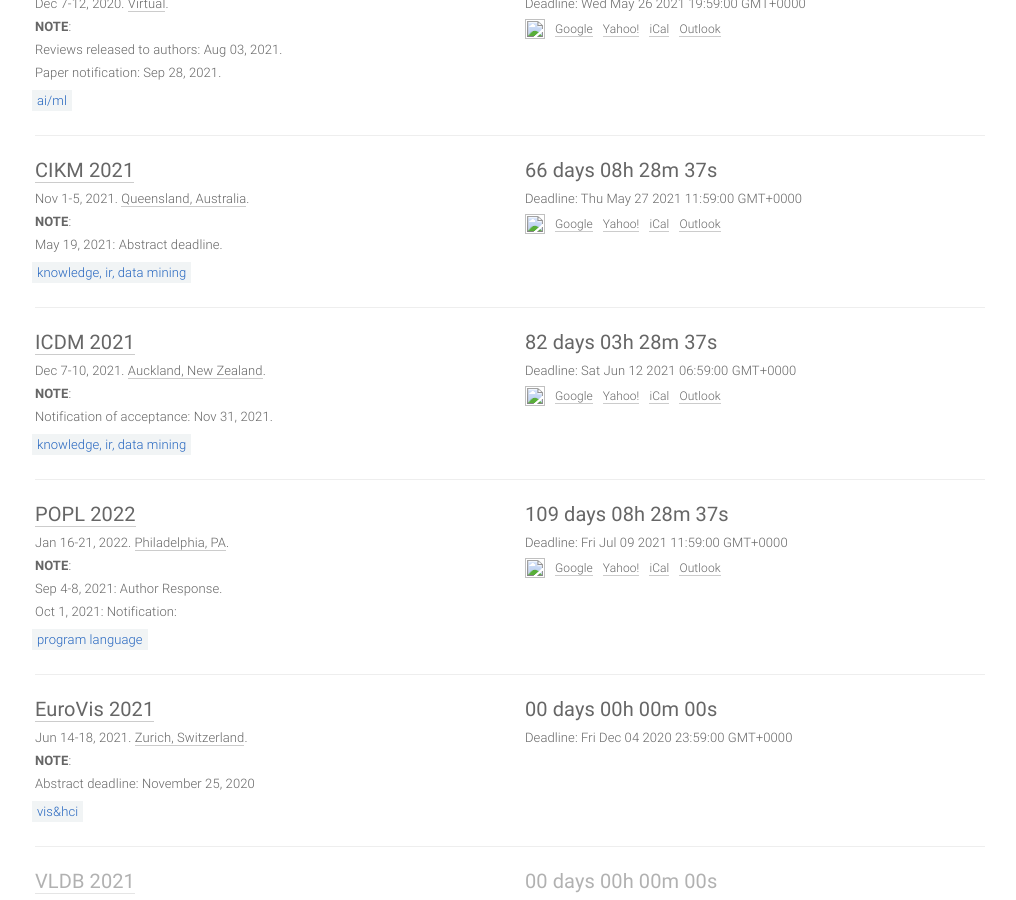
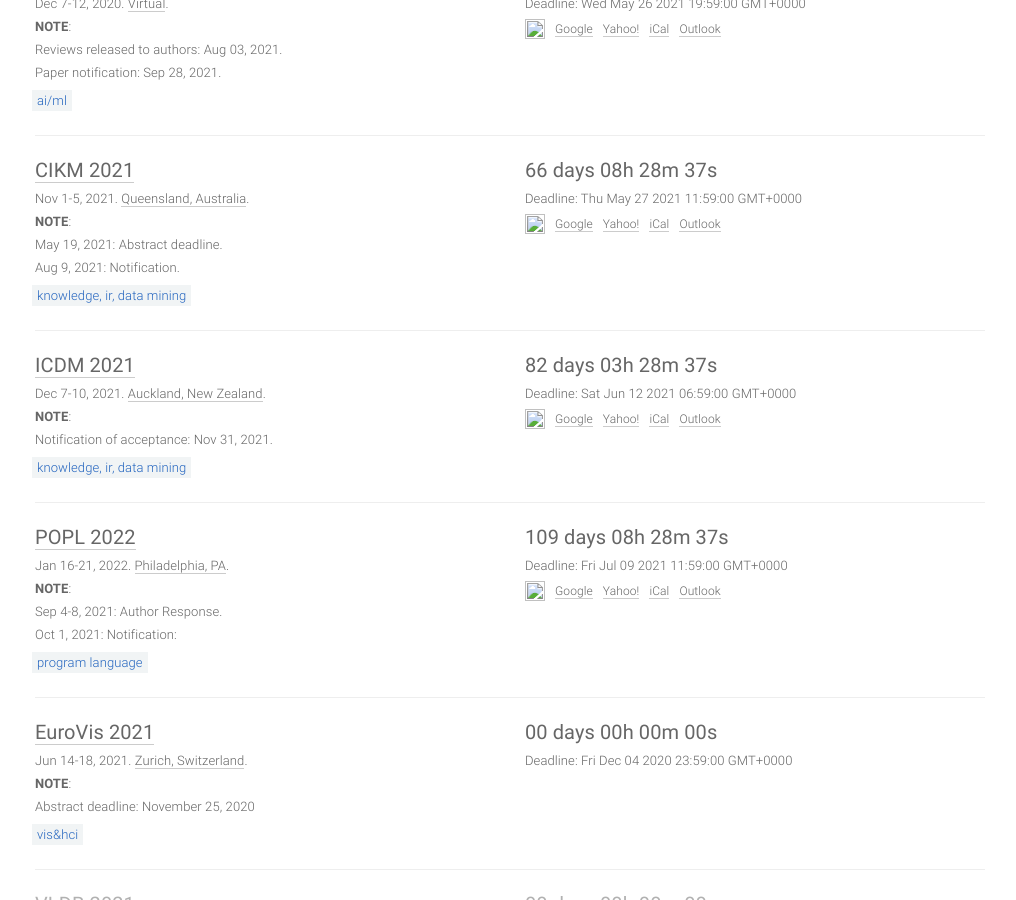
Before and after one commit to YanlinWang/DDL_netlify, a Jekyll site: the page built from index.html, in a window 1280 px wide and 900 px high, scrolled down 1393 px. Shown: the whole window, without its empty margins (130-1146 px from the left). Built offline with Jekyll 4.4.1, drawn with Linux system fonts in a browser that asks for light colours.

Commit message:
Update conferences.yml

```diff
--- a/_data/conferences.yml
+++ b/_data/conferences.yml
@@ -407,7 +407,8 @@
   place: Queensland, Australia
   sub: DM
   note: '<b>NOTE</b>:
-         <br>May 19, 2021: Abstract deadline.'
+         <br>May 19, 2021: Abstract deadline.
+         <br>Aug 9, 2021: Notification.'
 
 - title: ICDM
   year: 2021
```
